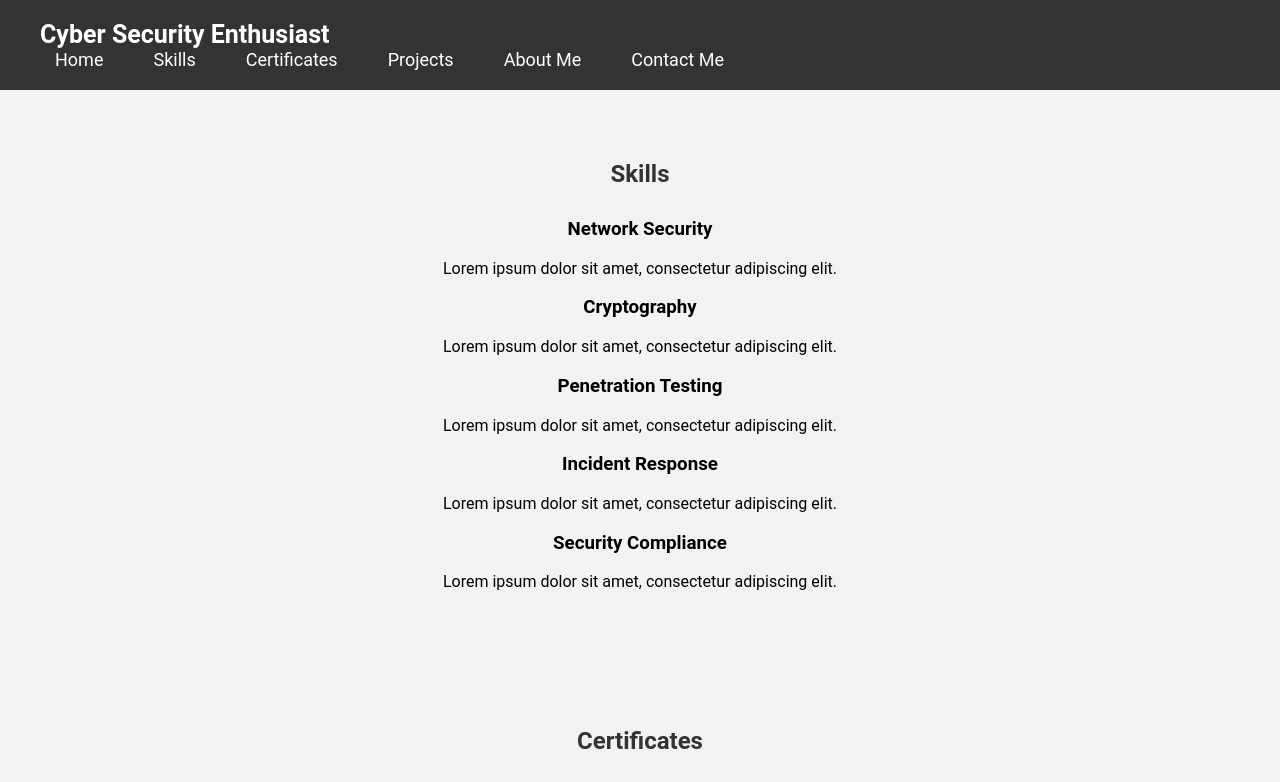
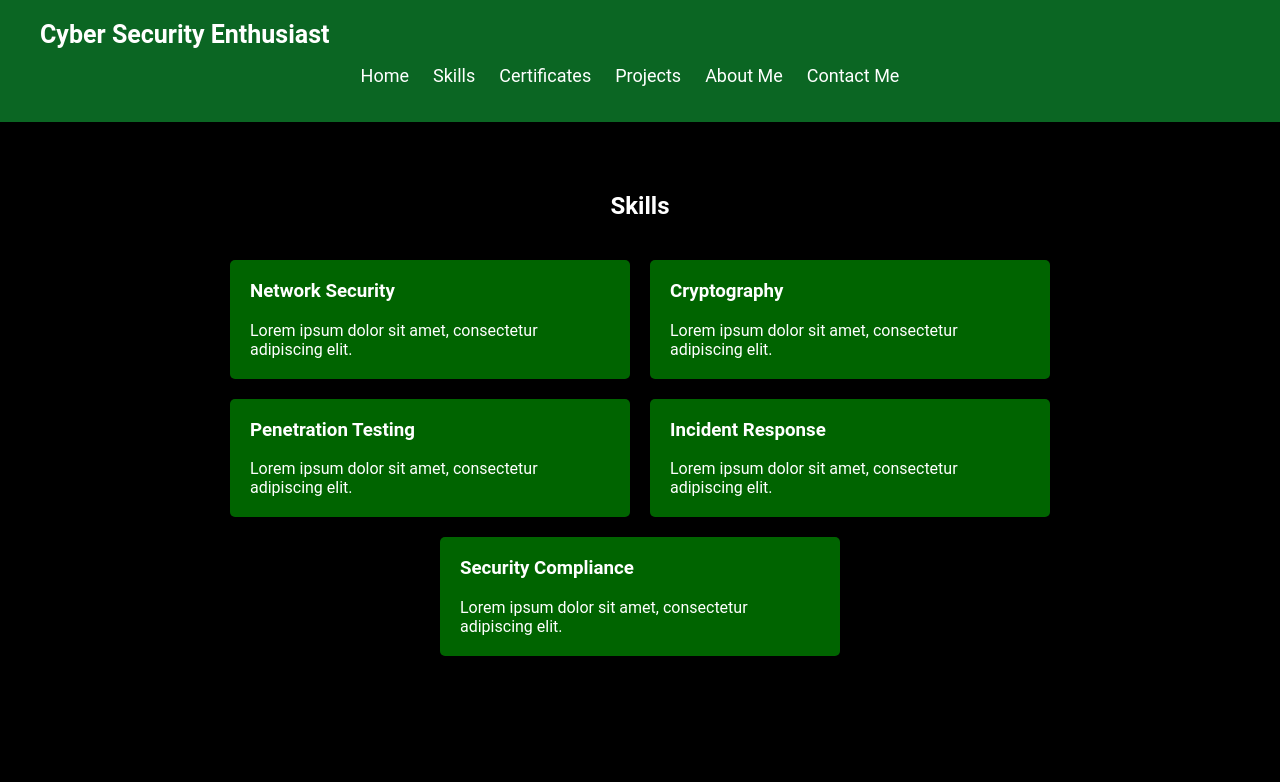
Before and after one commit to vabhayv/portfolio, a plain HTML site: page index.html in a window 1280 px wide. Shown: the top 782 px of the page. Drawn offline with Linux system fonts and the light colour scheme.

Commit message:
Update style.css

```diff
--- a/style.css
+++ b/style.css
@@ -5,7 +5,8 @@ body {
     font-family: 'Roboto', sans-serif;
     margin: 0;
     padding: 0;
-    background-color: #f2f2f2;
+    background-color: #000;
+    color: #fff;
 }
 
 /* Container styles */
@@ -17,7 +18,7 @@ body {
 
 /* Header styles */
 header {
-    background-color: #333;
+    background-color: #0B6623;
     color: #fff;
     padding: 20px 0;
     text-align: center;
@@ -60,7 +61,7 @@ section {
 
 section h2 {
     margin-bottom: 30px;
-    color: #333;
+    color: #fff; /* Update color */
 }
 
 section ul {
@@ -68,9 +69,35 @@ section ul {
     padding: 0;
 }
 
+/* Skills section styles */
+.skills-list {
+    display: flex;
+    flex-wrap: wrap;
+    justify-content: center;
+}
+
+.skill {
+    width: 30%;
+    margin: 10px;
+    padding: 20px;
+    background-color: #006400; /* Dark green */
+    border-radius: 5px;
+    text-align: left;
+}
+
+.skill h3 {
+    margin-top: 0;
+    color: #fff;
+}
+
+.skill p {
+    margin-bottom: 0;
+    color: #fff;
+}
+
 /* Footer styles */
 footer {
-    background-color: #333;
+    background-color: #0B6623;
     color: #fff;
     padding: 20px 0;
     text-align: center;
@@ -81,7 +108,8 @@ footer p {
     padding: 0;
     font-size: 14px;
 }
-/* CSS for Certificate Slideshow */
+
+/* Certificate Slideshow styles */
 .slideshow-container {
     position: relative;
     max-width: 100%;
@@ -125,51 +153,8 @@ footer p {
         opacity: 1;
     }
 }
+
 /* Base styles for navigation */
-.container {
-    max-width: 1200px;
-    margin: 0 auto;
-    padding: 0 20px;
-}
-
-header {
-    background-color: #333;
-    color: #fff;
-    padding: 20px 0;
-}
-
-h1 {
-    margin: 0;
-}
-
-nav {
-    display: flex;
-    align-items: center;
-    justify-content: space-between;
-}
-
-.nav-links {
-    list-style: none;
-    margin: 0;
-    padding: 0;
-    display: flex;
-}
-
-.nav-links li {
-    margin-right: 20px;
-}
-
-.nav-links li:last-child {
-    margin-right: 0;
-}
-
-.nav-links a {
-    color: #fff;
-    text-decoration: none;
-    padding: 10px 15px;
-}
-
-/* Hamburger menu styles */
 .menu-toggle {
     display: none; /* Hide by default on desktop */
     flex-direction: column;
@@ -197,17 +182,6 @@ nav {
     cursor: pointer;
     padding: 10px;
 }
-
-.bar {
-    width: 25px;
-    height: 3px;
-    background-color: #fff;
-    margin: 3px 0;
-}
-
-/* Rest of your existing styles */
-
-
 
 /* Media query for mobile devices */
 @media screen and (max-width: 768px) {
```
